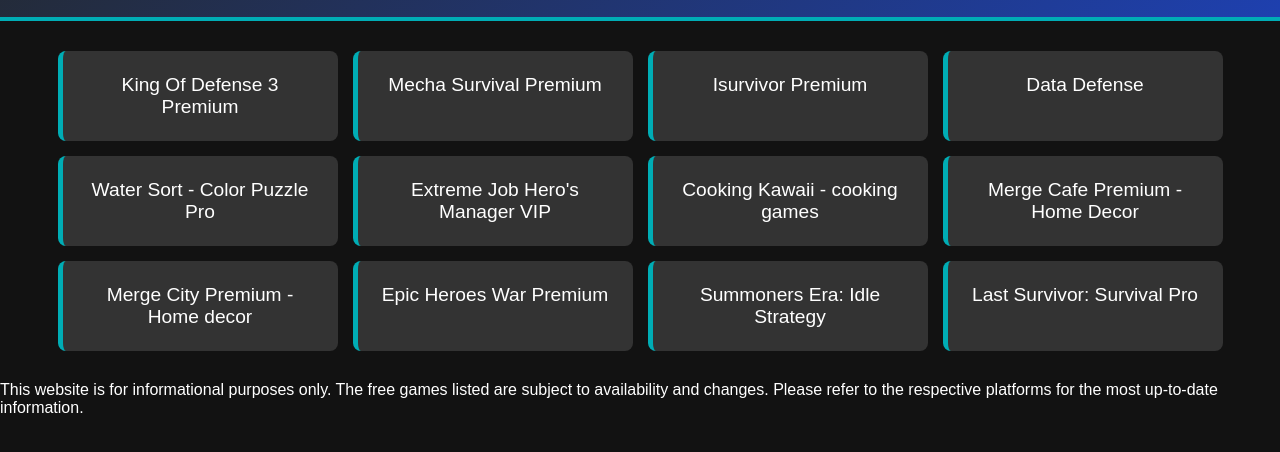
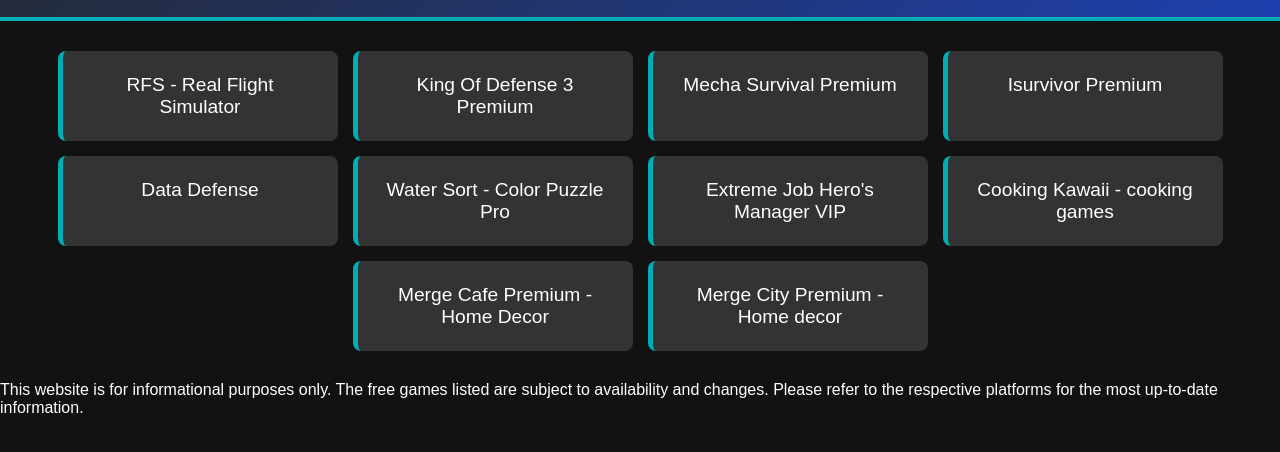
Before and after one commit to Dwaynedibbli/Free-games-list, a plain HTML site: page game_pages/google_play.html in a window 1280 px wide. Shown: the part 132-584 px from the top of the page. Drawn offline with Linux system fonts and the light colour scheme.

Commit message:
Hourly update of free games list

```diff
--- a/game_pages/google_play.html
+++ b/game_pages/google_play.html
@@ -17,6 +17,7 @@
         </a>
     </div>
     <div class="game-container">
+        <div class="game-item"><a href="https://play.google.com/store/apps/details?id=it.rortos.realflightsimulator">RFS - Real Flight Simulator</a></div>
         <div class="game-item"><a href="https://play.google.com/store/apps/details?id=com.Gcenter.King.of.Defense3.Suvivor.TD.premium">King Of Defense 3 Premium</a></div>
         <div class="game-item"><a href="https://play.google.com/store/apps/details?id=com.Gcenter.SciFi.Survivor.io.Mecha.Survival.Firenow.premium">Mecha Survival Premium</a></div>
         <div class="game-item"><a href="https://play.google.com/store/apps/details?id=com.Gcenter.i.Survivor.Epic.SHMUP.premium">Isurvivor Premium</a></div>
@@ -26,9 +27,6 @@
         <div class="game-item"><a href="https://play.google.com/store/apps/details?id=com.cscmobi.cooking.love">Cooking Kawaii - cooking games</a></div>
         <div class="game-item"><a href="https://play.google.com/store/apps/details?id=com.cscmobi.merge.cafe.premium">Merge Cafe Premium -Home Decor</a></div>
         <div class="game-item"><a href="https://play.google.com/store/apps/details?id=com.cscmobi.merge.city.premium">Merge City Premium -Home decor</a></div>
-        <div class="game-item"><a href="https://play.google.com/store/apps/details?id=com.divmob.epicheroeswar.en.freemium">Epic Heroes War Premium</a></div>
-        <div class="game-item"><a href="https://play.google.com/store/apps/details?id=com.fansipan.idle.summoners.era.heroes.afk">Summoners Era: Idle Strategy</a></div>
-        <div class="game-item"><a href="https://play.google.com/store/apps/details?id=com.gemjam.last.survivor.zombie.survival.games.apocalypse.rpg.open.world.adventure.action.shooting.pro">Last Survivor: Survival Pro</a></div>
     </div>
 <footer>
     <p>This website is for informational purposes only. The free games listed are subject to availability and changes. Please refer to the respective platforms for the most up-to-date information.</p>
```
Also changed, not shown: index.html (+1 -1 lines).
